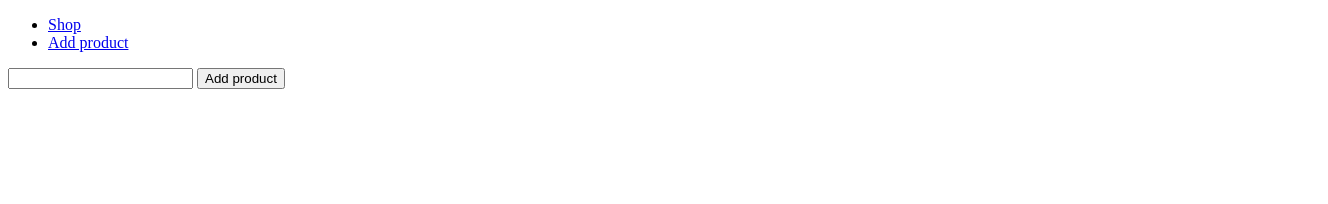
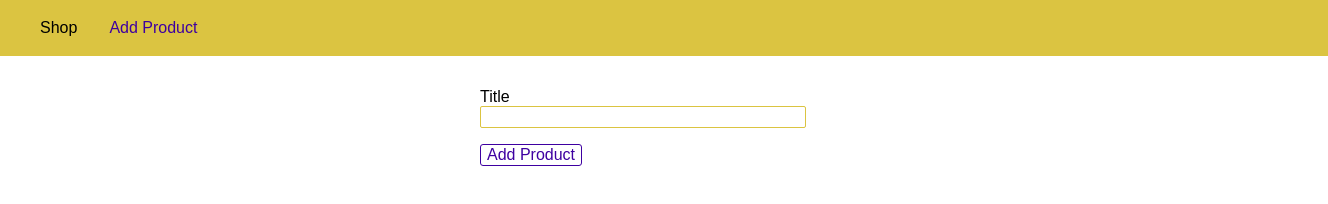
Before and after one commit to lukisad/nodejs-course, a website: page views/add-product.html in a window 1280 px wide. Shown: the whole page, 1328 px wide, since content can reach past the window. Drawn offline with Linux system fonts and the light colour scheme.

Commit message:
Stylowanie plików HTML

```diff
--- /dev/null
+++ b/public/css/main.css
@@ -0,0 +1,45 @@
+body {
+    padding: 0;
+    margin: 0;
+    font-family: sans-serif;
+}
+
+main {
+    padding: 1rem;
+}
+
+.main-header {
+    width: 100%;
+    height: 3.5rem;
+    background-color: #dbc441;
+    padding: 0 1.5rem;
+}
+
+.main-header__nav {
+    height: 100%;
+    display: flex;
+    align-items: center;
+}
+
+.main-header__item-list {
+    list-style: none;
+    margin: 0;
+    padding: 0;
+    display: flex;
+}
+
+.main-header__item {
+    margin: 0 1rem;
+    padding: 0;
+}
+
+.main-header__item a {
+    text-decoration: none;
+    color: black;
+}
+
+.main-header__item a:hover,
+.main-header__item a:active,
+.main-header__item a.active {
+    color: #3e00a1;
+}
--- /dev/null
+++ b/public/css/product.css
@@ -0,0 +1,36 @@
+.product-form {
+    width: 20rem;
+    max-width: 90%;
+    margin: auto;
+}
+
+.form-control {
+    margin: 1rem 0;
+}
+
+.form-control label,
+.form-control input {
+    display: block;
+    width: 100%;
+}
+
+.form-control input {
+    border: 1px solid #dbc441;
+    font: inherit;
+    border-radius: 2px;
+}
+
+button {
+    font: inherit;
+    border: 1px solid #3e00a1;
+    color: #3e00a1;
+    background: white;
+    border-radius: 3px;
+    cursor: pointer;
+}
+
+button:hover,
+button:active {
+    background-color: #3e00a1;
+    color: white;
+}
--- a/views/add-product.html
+++ b/views/add-product.html
@@ -4,27 +4,30 @@
 <head>
     <meta charset="UTF-8">
     <meta name="viewport" content="width=device-width, initial-scale=1.0">
-    <title>Add product</title>
+    <meta http-equiv="X-UA-Compatible" content="ie=edge">
+    <title>Add Product</title>
+    <link rel="stylesheet" href="/css/main.css">
+    <link rel="stylesheet" href="/css/product.css">
 </head>
 
 <body>
-    <header>
-        <nav>
-            <ul>
-                <li>
-                    <a href="/">Shop</a>
-                </li>
-                <li>
-                    <a href="/admin/add-product">Add product</a>
-                </li>
+    <header class="main-header">
+        <nav class="main-header__nav">
+            <ul class="main-header__item-list">
+                <li class="main-header__item"><a href="/">Shop</a></li>
+                <li class="main-header__item"><a class="active" href="/admin/add-product">Add Product</a></li>
             </ul>
         </nav>
     </header>
 
     <main>
-        <form action="/add-product" method="POST">
-            <input type="text" name="title">
-            <button type="submit">Add product</button>
+        <form class="product-form" action="/admin/add-product" method="POST">
+            <div class="form-control">
+                <label for="title">Title</label>
+                <input type="text" name="title" id="title">
+            </div>
+
+            <button type="submit">Add Product</button>
         </form>
     </main>
 </body>
```
Also changed, not shown: app.js (+8 -11 lines), routes/admin.js (+8 -5 lines), routes/shop.js (+5 -3 lines), views/404.html (+10 -0 lines), views/shop.html (+10 -12 lines), 1 other file.
